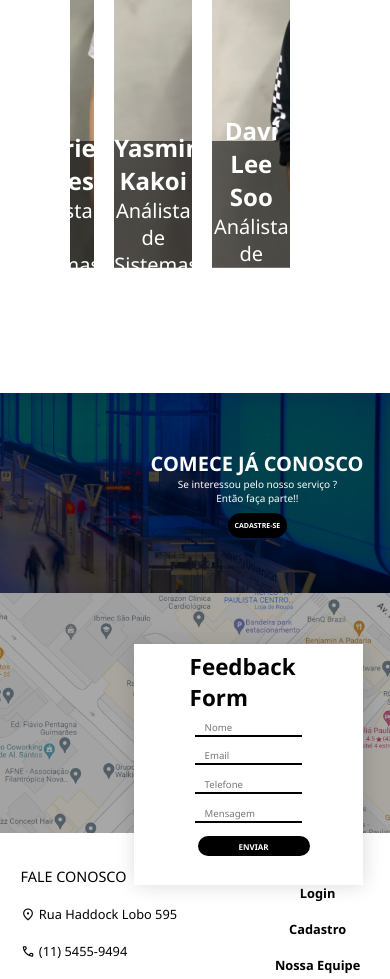
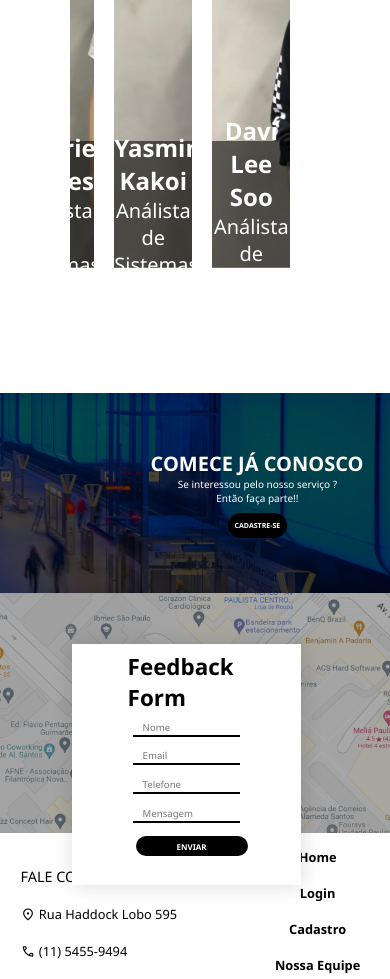
Before and after one commit to Projeto-Inovacao/noc_line, a website: page site/public/index.html in a window 390 px wide. Shown: the part 2418-3397 px from the top of the page. Drawn offline with nearby package versions, Linux system fonts and the light colour scheme; files whose address does not match are found by name.

Commit message:
responsividae do footer

```diff
--- a/site/public/css/index.css
+++ b/site/public/css/index.css
@@ -921,8 +921,7 @@ a {
 }
 /* fim do comece conosco */
 
-/* começo do rodape */
-/* redefinindo as tag */
+
 /* começo do rodape */
 .maps{
     z-index: 0;
@@ -940,7 +939,7 @@ a {
     right: 4%;
     height: 25.5rem;
     width: 24rem;
-    bottom: -156.9rem;
+    bottom: -145.6rem;
     justify-content: space-around;
     padding: 70px;
     box-shadow: rgba(0, 0, 0, 0.1) 0px 20px 25px -5px, rgba(0, 0, 0, 0.04) 0px 10px 10px -5px;
@@ -1416,7 +1415,7 @@ span .texto{
        background-color: white;
        position: absolute;
        z-index: 99;
-       right: 7%;
+       right: 22.9%;
        height: 8rem;
        width: 30%;
        top: 191.4rem;
```
